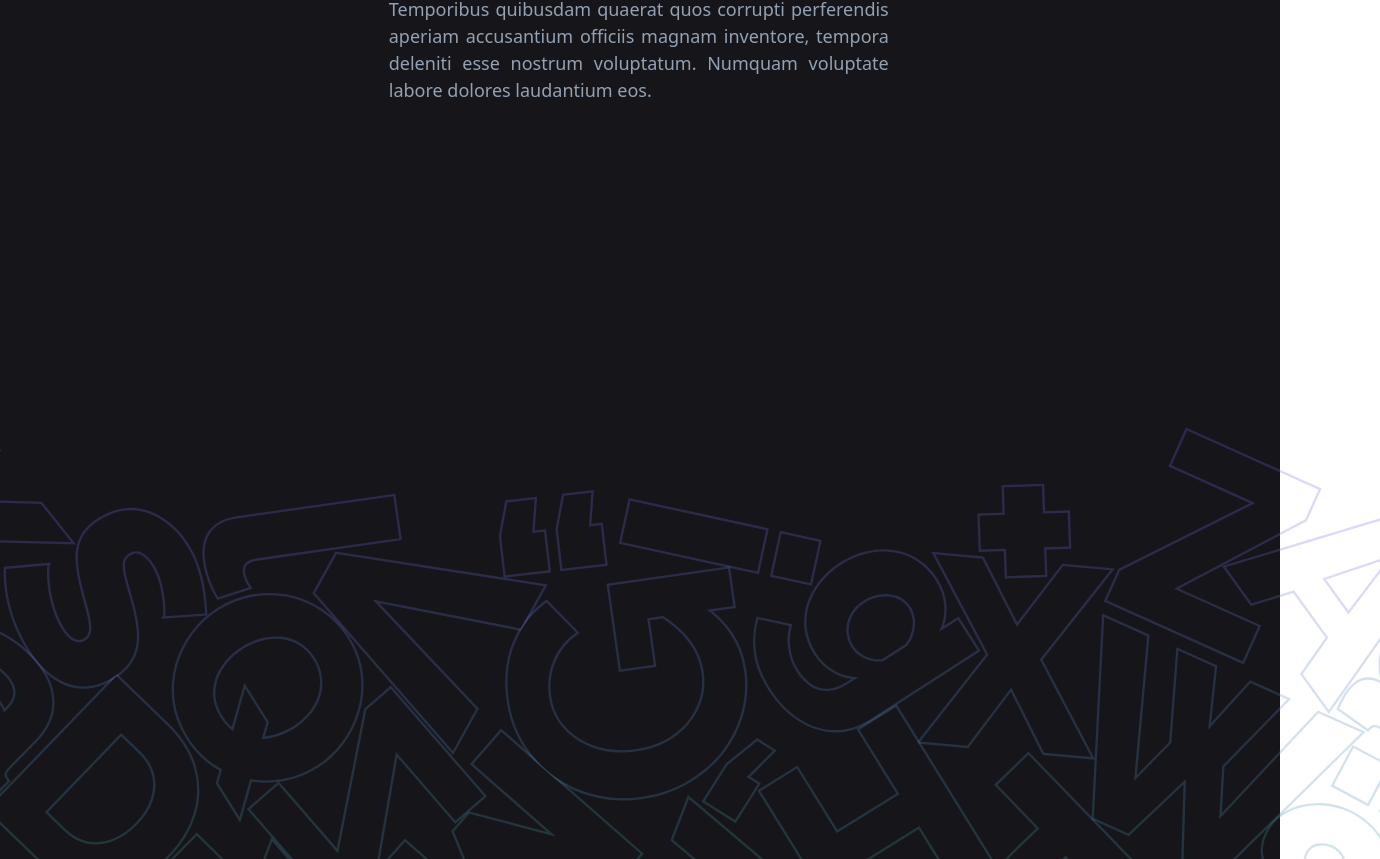
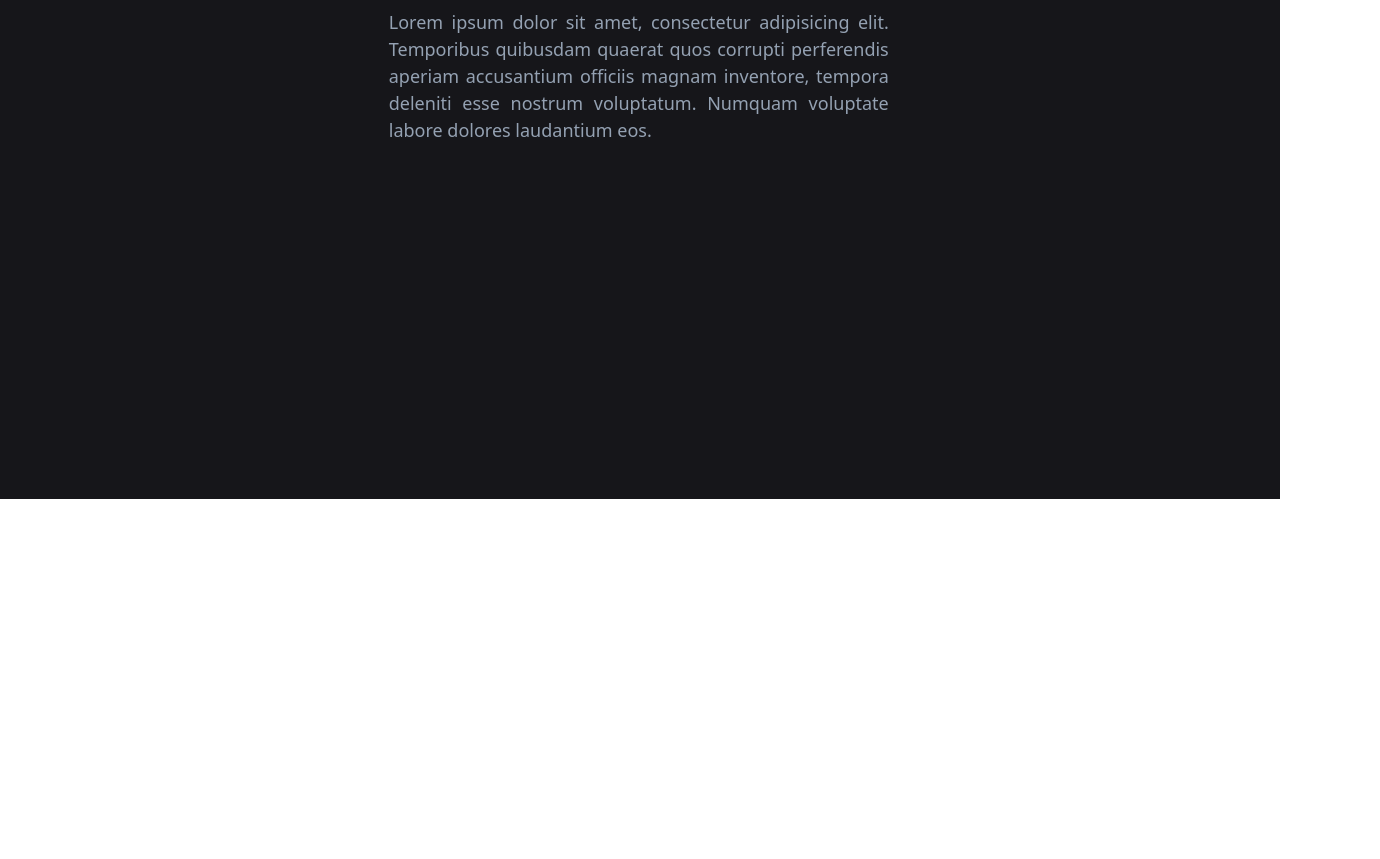
Before and after one commit to RAFiasyam/porto, a React (Create React App) app: page / in a window 1280 px wide. Shown: the part 2621-3480 px from the top of the page, 1380 px wide, since content can reach past the window. After the commit the page ends 3120 px from the top, so only its background shows below. Built offline with nearby package versions, Linux system fonts and the light colour scheme.

Commit message:
update belum pasti ada beberapa di apus sama di ganti

```diff
--- a/src/App.jsx
+++ b/src/App.jsx
@@ -8,7 +8,7 @@ import { ReactComponent as Logo } from './components/svg/dec.svg';
 
 export default function App() {
   return (
-    <div className="bg-[#16161A] h-[550vh] flex flex-col gap-[90px] text-white items-center content-center p-[20px] overflow-x-none">
+    <div className="bg-[#16161A] h-[390vh] flex flex-col gap-[130px] text-white items-center content-center p-[20px] overflow-x-none sm:w-full">
       <section className="flex flex-col">
         <section className=" flex flex-row gap-5 text-[22px]">
           <a href="https://mail.google.com/mail/u/0/#inbox?compose=CllgCHrgmQMpVQZPGZgxcNzCZgbBnbTNrFSfGHpsRDHxkxtfbCFSMsGDcPThbnrQgxrRPrRWSRL"
@@ -25,7 +25,7 @@ export default function App() {
             Instagram
           </a>
         </section>
-        <section className="flex flex-row gap-[30px] pt-[14vh]">
+        <section className="flex flex-col gap-[30px] pt-[14vh] lg:flex-row">
           <section>
             <h1 className="text-[145px] font-bold h-[200px]">RAFIASYAM.</h1>
             <h2 className="text-[70px] h-[70px] text-white opacity-25 hover:opacity-100">Portfolio</h2>
@@ -58,24 +58,6 @@ export default function App() {
           </section>
         </section>
       </section>
-      <section className="overflow-y-none">
-        <section className="absolute left-[480px] top-[540vh] flex flex-row gap-5 text-[22px]">
-          <a href="https://mail.google.com/mail/u/0/#inbox?compose=CllgCHrgmQMpVQZPGZgxcNzCZgbBnbTNrFSfGHpsRDHxkxtfbCFSMsGDcPThbnrQgxrRPrRWSRL"
-            className="text-white opacity-25 hover:opacity-100">
-            Email
-          </a>
-          <a href="https://www.linkedin.com/in/rafi-asyam-a5bb98289/" className="text-white opacity-25 hover:opacity-100">
-            Linkedin
-          </a>
-          <a href="https://github.com/RAFiasyam" className="text-white opacity-25 hover:opacity-100">
-            Github
-          </a>
-          <a href="https://www.instagram.com/rafiasyam__/" className="text-white opacity-25 hover:opacity-100">
-            Instagram
-          </a>
-        </section>
-        <Logo className="relative left-[0px] w-[185vh] bottom-[-115px]" />
-      </section>
     </div>
   )
 }
```
